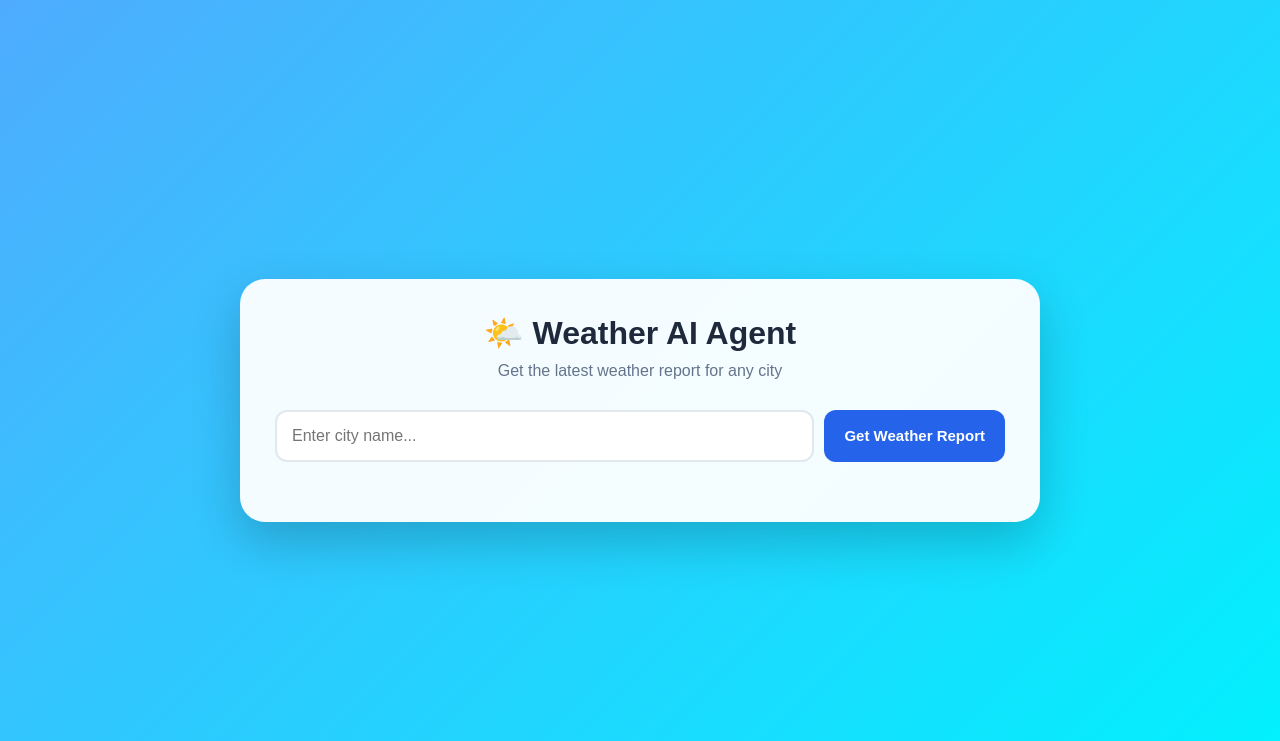
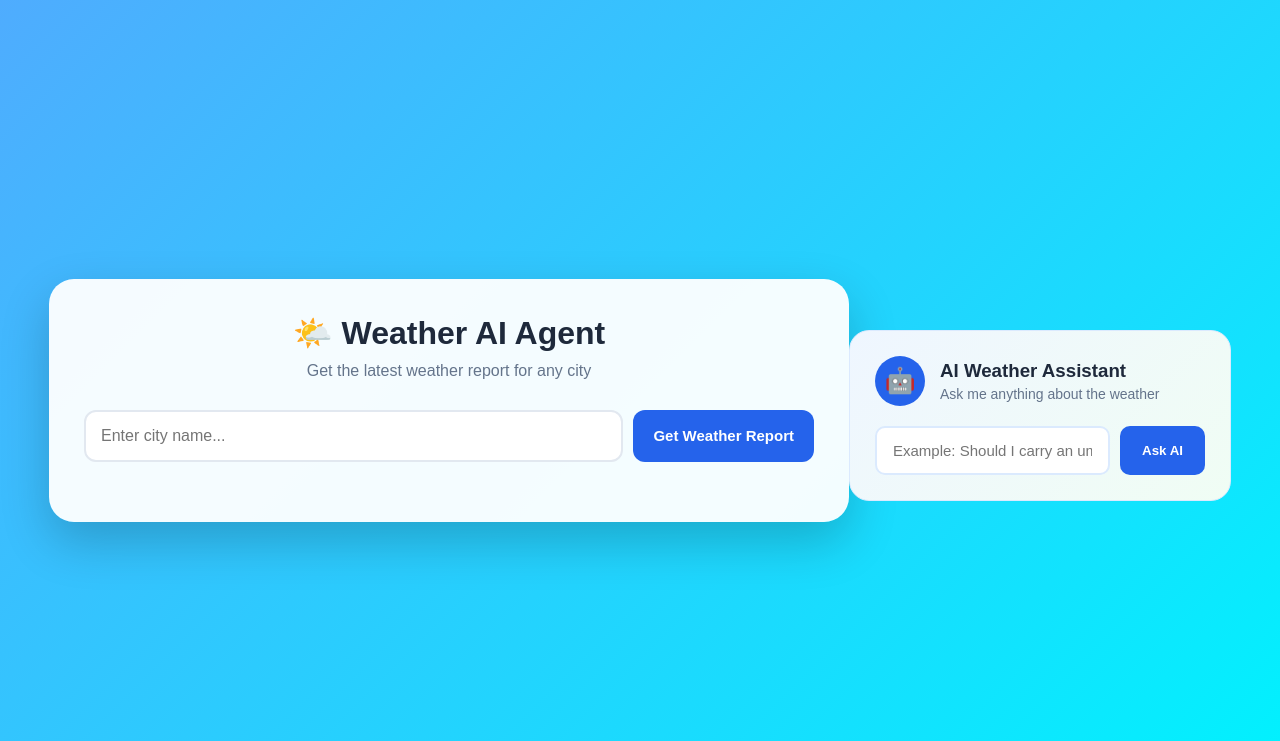
Before and after one commit to KarthikNasa/myfirst-aiagent, a Flask app: page / in a window 1280 px wide. Shown: the top 741 px of the page. Run offline with Flask 3, Linux system fonts and the light colour scheme.

Commit message:
Implement AI Weather Assistant in index.html
Added AI Weather Assistant section with input and response elements.

```diff
--- a/templates/index.html
+++ b/templates/index.html
@@ -133,6 +133,84 @@
         </div>
 
     </div>
+<!-- =====================================================
+     AI WEATHER AGENT
+====================================================== -->
+
+<div class="ai-agent">
+
+    <div class="ai-header">
+
+        <div class="ai-icon">
+            🤖
+        </div>
+
+        <div>
+
+            <h3>
+                AI Weather Assistant
+            </h3>
+
+            <p>
+                Ask me anything about the weather
+            </p>
+
+        </div>
+
+    </div>
+
+
+    <div class="ai-question">
+
+        <input
+            type="text"
+            id="aiQuestion"
+            placeholder="Example: Should I carry an umbrella?"
+        >
+
+        <button
+            id="askAIButton">
+
+            Ask AI
+
+        </button>
+
+    </div>
+
+
+    <div
+        id="aiLoading"
+        class="ai-loading hidden">
+
+        🤖 AI is analyzing the weather...
+
+    </div>
+
+
+    <div
+        id="aiError"
+        class="ai-error hidden">
+    </div>
+
+
+    <div
+        id="aiAnswer"
+        class="ai-answer hidden">
+
+        <div class="ai-answer-title">
+
+            🤖 AI Weather Analysis
+
+        </div>
+
+        <div
+            id="aiAnswerText">
+        </div>
+
+    </div>
+
+</div>
+
 
 <script src="{{ url_for('static', filename='script.js') }}"></script>
 
```
